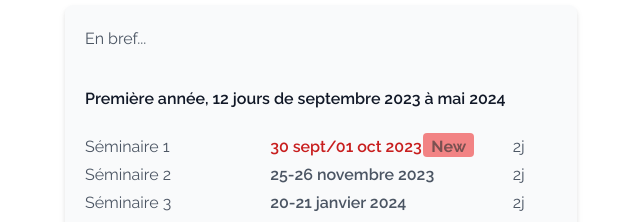
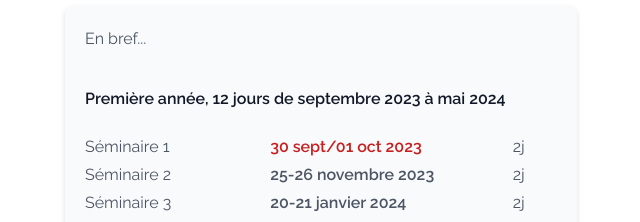
Before and after one commit to jolysnicolas1/keihoku, a Next.js app: page /shiatsu in a window 1280 px wide. Shown: the part 1700-1922 px from the top of the page, without its empty margins (63-703 px from the left). Built offline with nearby package versions, Linux system fonts and the light colour scheme.

Commit message:
Target blank

```diff
--- a/app/ca-se-fait/TwCaSeFait.tsx
+++ b/app/ca-se-fait/TwCaSeFait.tsx
@@ -41,7 +41,7 @@ export default function TwCaSeFait() {
                 <span className="font-bolt text-4xl">“</span> Je tente de transmettre l&apos;approfondissement de l&apos;improvisation dansée à travers la contemplation active, la relation au “regard” de l&apos;autre, l&apos;imaginal en mouvement.<span className="font-bolt text-2xl">”</span>
               </p>
               <p className="mt-6 text-xl leading-8 text-gray-700">
-                <Link href='https://www.emiliagiudicelli.org/' className="font-bold hover:text-gray-500 duration-500">www.emiliagiudicelli.org
+                <Link href='https://www.emiliagiudicelli.org/' target="blank" className="font-bold hover:text-gray-500 duration-500">www.emiliagiudicelli.org
                 </Link>
               </p>
             </div>
--- a/app/shiatsu/ProgramFormation.tsx
+++ b/app/shiatsu/ProgramFormation.tsx
@@ -34,7 +34,7 @@ const DisplaySeminaires = ({seminaires}: {seminaires: Seminaire[]}) => {
 const seminaires = [
     {
       number: "Séminaire #1",
-      date: "30 sept/01 oct 2023<= Nouvelle date",
+      date: "30 sept/01 oct 2023",
       title: "Position debout & point zéro, marcher (en utilisant le centre de gravité)",
       contents:[
         "Que connaissons nous de la structure du corps humain ?",
--- a/app/shiatsu/TwShiatsu.tsx
+++ b/app/shiatsu/TwShiatsu.tsx
@@ -43,7 +43,7 @@ export default function TwShiatsu() {
               </p>
               <p className="mt-6 text-xl leading-8 text-gray-700">
                 Plus d&lsquo;information sur leur site
-                <Link href='https://sushiatsu.fr/' className="font-bold hover:text-gray-500 duration-500"> sushiatsu.fr
+                <Link href='https://sushiatsu.fr/' target="blank" className="font-bold hover:text-gray-500 duration-500"> sushiatsu.fr
                 </Link>
               </p>
             </div>
@@ -135,22 +135,7 @@ export default function TwShiatsu() {
                       </div>
                       <div className="flex flex-col font-semibold">
                         <p className="
-                        text-red-700
-                        relative
-                        before:absolute
-                        before:z-50
-                        before:content-['New']
-                        before:h-6 before:w-fit
-                        before:px-2
-                        before:bg-red-500
-                        before:-right-10
-                        before:rounded
-                        before:opacity-70
-                        before:flex
-                        before:justify-center
-                        before:text-red-950
-                        before:text-red-950
-                        before:font-bold">30 sept/01 oct 2023</p>
+                        text-red-700 ">30 sept/01 oct 2023</p>
                         <p>25-26 novembre 2023</p>
                         <p>20-21 janvier 2024</p>
                         <p>16-17 mars 2024</p>
```
